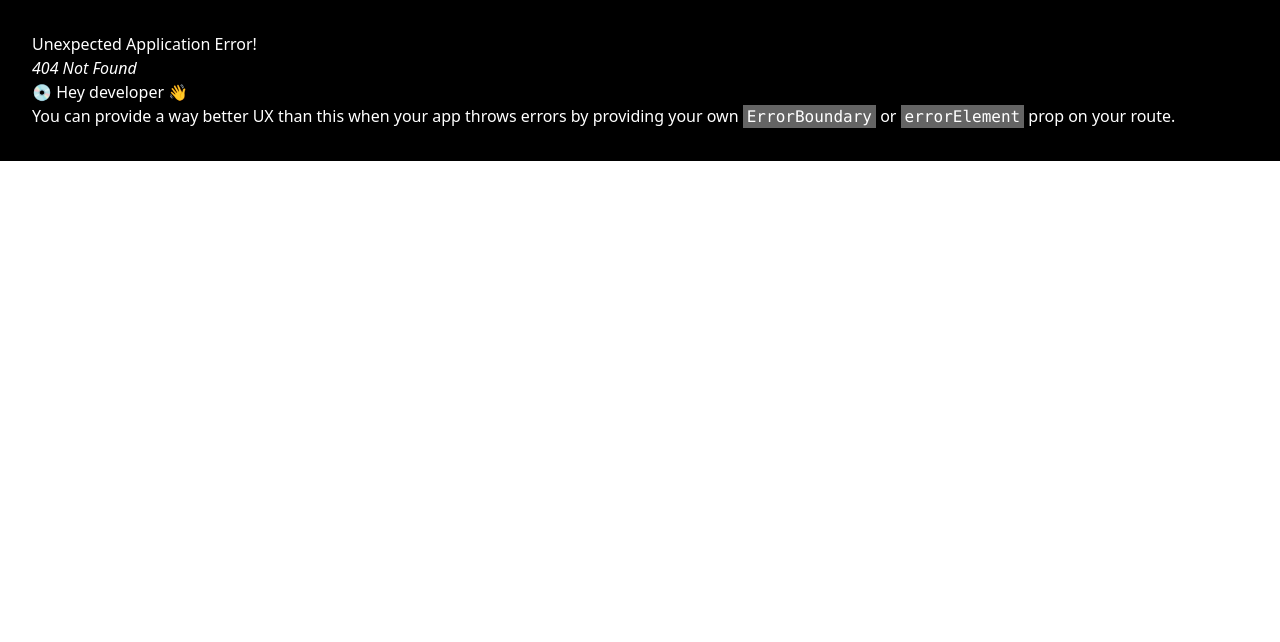
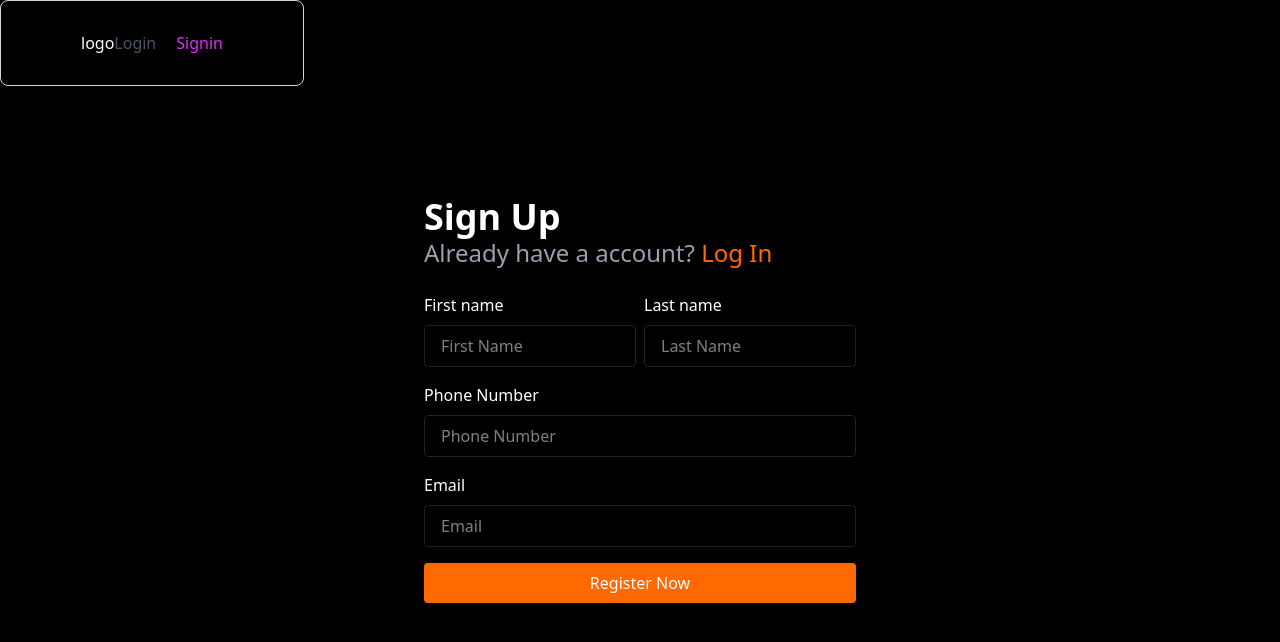
Before and after one commit to Praveen-Ku-Painkra/Should-Chat, a React (Vite) app in the folder Frontend/: page /auth/signup in a window 1280 px wide. Before the commit this address had no page. Shown: the top 642 px of the page. Built offline with nearby package versions, Linux system fonts and the light colour scheme.

Commit message:
Login and signup page created.

```diff
--- a/Frontend/src/App.css
+++ b/Frontend/src/App.css
@@ -2,7 +2,6 @@
 #root {
   max-width: auto;
   margin: 0 auto;
-  padding: 2rem;
   background-color: #000;
   color: white;
 }
--- a/Frontend/src/Components/Auth/Login/Login.jsx
+++ b/Frontend/src/Components/Auth/Login/Login.jsx
@@ -1,19 +1,34 @@
+import { useEffect, useState } from "react"
 import { NavLink } from "react-router-dom"
 
 
 function Login() {
+  let [logInfo,setLogInfo] = useState({email:"",password:""})
+
+  let evtHandler = (evt)=>{
+    let targetValue = evt.target.value
+    let targetName = evt.target.name
+
+    setLogInfo(preVal =>{
+      preVal[targetName] = targetValue
+      return {...preVal}
+    })
+  }
+
   return (
   <div className="flex flex-col items-center justify-center min-h-screen bg-black">
   <div className="w-full max-w-sm p-6 bg-black text-white">
     <h1 className="text-2xl text-4xl font-bold ">Sign In</h1>
     <p className="mb-6 text-gray-400">
-      New user? <NavLink to="/signin" className="text-orange-500 hover:underline">Create an account</NavLink>
+      New user? <NavLink to="/auth/signup" className="text-orange-500 hover:underline">Create an account</NavLink>
     </p>
     <form>
       <label htmlFor="phone" className="block mb-2 font-medium">Email</label>
       <input
         type="email"
         id="email"
+        name="email"
+        onChange={evtHandler}
         placeholder="Enter your email here"
         className="w-full px-4 py-2 mb-4  rounded focus:outline-none border border-[#232323] bg-[#000000] focus:border-[#A3A3A3] "
       />
@@ -21,6 +36,8 @@ function Login() {
       <input
         type="text"
         id="password"
+        name="password"
+        onChange={evtHandler}
         placeholder="Enter your password here"
         className="w-full px-4 py-2 mb-4  rounded focus:outline-none border border-[#232323] bg-[#000000] focus:border-[#A3A3A3] "
       />
--- a/Frontend/src/Components/Auth/Signin/Signin.jsx
+++ /dev/null
@@ -1,9 +0,0 @@
-import React from 'react'
-
-function Signin() {
-  return (
-    <div>Signin</div>
-  )
-}
-
-export default Signin
--- /dev/null
+++ b/Frontend/src/Components/Auth/Signin/Signup.jsx
@@ -0,0 +1,95 @@
+import { useState } from "react";
+import { NavLink } from "react-router-dom";
+
+function Signin() {
+  let [regInfo,setRegInfo] = useState({firstName:"",lastName:"",number:0,email:""})
+
+  let evtHandle = (evt)=>{
+   evt.preventDefault()
+   let targetValue = evt.target.value
+   setRegInfo((preVal)=>{
+    preVal[evt.target.name] = targetValue
+    return{ ...preVal}
+   })
+  }
+
+  return (
+    <div className="flex flex-col items-center justify-center min-h-screen bg-black">
+      <div className="w-full max-w-120 p-6 bg-black text-white">
+        <h1 className="text-2xl text-4xl font-bold ">Sign Up</h1>
+        <p className="mb-6 text-gray-400 text-2xl">
+          Already have a account?{" "}
+          <NavLink to="/auth/login" className="text-orange-500  hover:underline">
+            Log In
+          </NavLink>
+        </p>
+        <form action="/login" method="">
+          <section className="name md:flex gap-2 ">
+            <div>
+              <label htmlFor="firstName" className="block mb-2 font-medium">
+                First name
+              </label>
+              <input
+                type="name"
+                id="firstName"
+                onChange={evtHandle}
+                name="firstName"
+                placeholder="First Name"
+                className="w-full px-4 py-2 mb-4  rounded focus:outline-none border border-[#232323] bg-[#000000] focus:border-[#A3A3A3] "
+              />
+            </div>
+            <div>
+              <label htmlFor="lastName" className="block mb-2 font-medium">
+                Last name
+              </label>
+              <input
+                type="text"
+                id="lastName"
+                name="lastName"
+                onChange={evtHandle}
+                placeholder="Last Name"
+                className="w-full px-4 py-2 mb-4  rounded focus:outline-none border border-[#232323] bg-[#000000] focus:border-[#A3A3A3] "
+              />
+            </div>
+          </section>
+          <section className="contact">
+            <div className="number">
+              <label htmlFor="phone" className="block mb-2 font-medium">
+                Phone Number
+              </label>
+              <input
+                inputMode="numeric"
+                pattern="[0-9]{10}"
+                id="number"
+                name="number"
+                onChange={evtHandle}
+                placeholder="Phone Number"
+                className="w-full px-4 py-2 mb-4  rounded focus:outline-none border border-[#232323] bg-[#000000] focus:border-[#A3A3A3] "
+              />
+            </div>
+            <div className="email">
+              <label htmlFor="email" className="block mb-2 font-medium">
+               Email
+              </label>
+              <input
+                type="email"
+                id="email"
+                name="email"
+                onChange={evtHandle}
+                placeholder="Email"
+                className="w-full px-4 py-2 mb-4  rounded focus:outline-none border border-[#232323] bg-[#000000] focus:border-[#A3A3A3] "
+              />
+            </div>
+          </section>
+          <button
+            type="submit"
+            className="w-full bg-orange-500 text-white py-2 rounded hover:bg-orange-600 transition">
+            Register Now
+          </button>
+        </form>
+      </div>
+    </div>
+  );
+}
+
+export default Signin;
--- a/Frontend/src/Components/boilarplate/Footer.jsx
+++ b/Frontend/src/Components/boilarplate/Footer.jsx
@@ -2,7 +2,7 @@ import React from 'react'
 import { useLocation } from 'react-router-dom'
 
 const Footer = () => {
-  if (useLocation().pathname === "/login") {
+  if ((useLocation().pathname === "/auth/login")||(useLocation().pathname === "/auth/signup")) {
     return null
   } else {
   return (
--- a/Frontend/src/Components/boilarplate/Header.jsx
+++ b/Frontend/src/Components/boilarplate/Header.jsx
@@ -3,13 +3,13 @@ import { NavLink } from 'react-router-dom'
 
 const Header = () => {
   return (
-   <header className='shadow max-w-4xl mx-auto sticky top-0 border border-stone-300 rounded-lg z-50'>
+   <header className='shadow max-w-4xl mx-auto fixed top-0 border border-stone-300 rounded-lg z-50'>
         <nav className='px-4 py-2.5'>
             <div className=' h-16 xl:pr-16 xl:pl-16 flex items-center justify-between'>
                 <div className='log'>logo</div>
                 <div className='flex justify-around font-medium gap-x-5'>
-                    <NavLink to='/login' className={({isActive})=>`${isActive?"text-fuchsia-500":"text-gray-600"} header-title`}>Login</NavLink>
-                    <NavLink to="/signin" className={({isActive})=>`${isActive?"text-fuchsia-500":"text-gray-600"} header-title`}>Signin</NavLink>
+                    <NavLink to='/auth/login' className={({isActive})=>`${isActive?"text-fuchsia-500":"text-gray-600"} header-title`}>Login</NavLink>
+                    <NavLink to="/auth/signup" className={({isActive})=>`${isActive?"text-fuchsia-500":"text-gray-600"} header-title`}>Signin</NavLink>
                 </div >
             </div>
         </nav>
--- a/Frontend/src/main.jsx
+++ b/Frontend/src/main.jsx
@@ -4,7 +4,7 @@ import { createRoot } from 'react-dom/client'
 import App from './App.jsx'
 import { createBrowserRouter, createRoutesFromElements, Route, RouterProvider } from 'react-router-dom'
 import Index from './Components/Index/Index.jsx'
-import Signin from './Components/Auth/Signin/Signin.jsx'
+import Signup from './Components/Auth/Signin/Signup.jsx'
 import Login from './Components/Auth/Login/Login.jsx'
 
 
@@ -12,8 +12,10 @@ const router = createBrowserRouter(
   createRoutesFromElements(
     <Route path='' element={<App/>}>
       <Route path="/" element={<Index/>}/>
-      <Route path="signin" element={<Signin/>}/>
+      <Route path='auth'>
+      <Route path="signup" element={<Signup/>}/>
       <Route path="login" element={<Login/>}/>
+      </Route>
     </Route>
   )
 )
```
